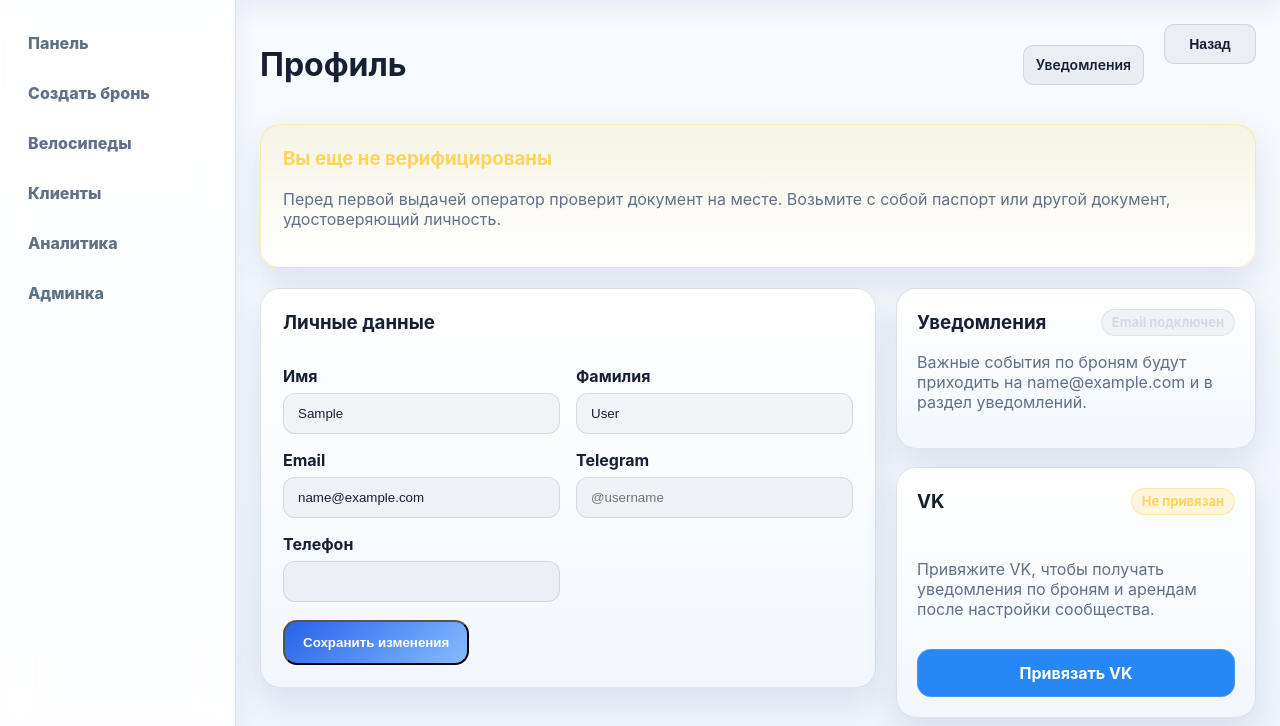
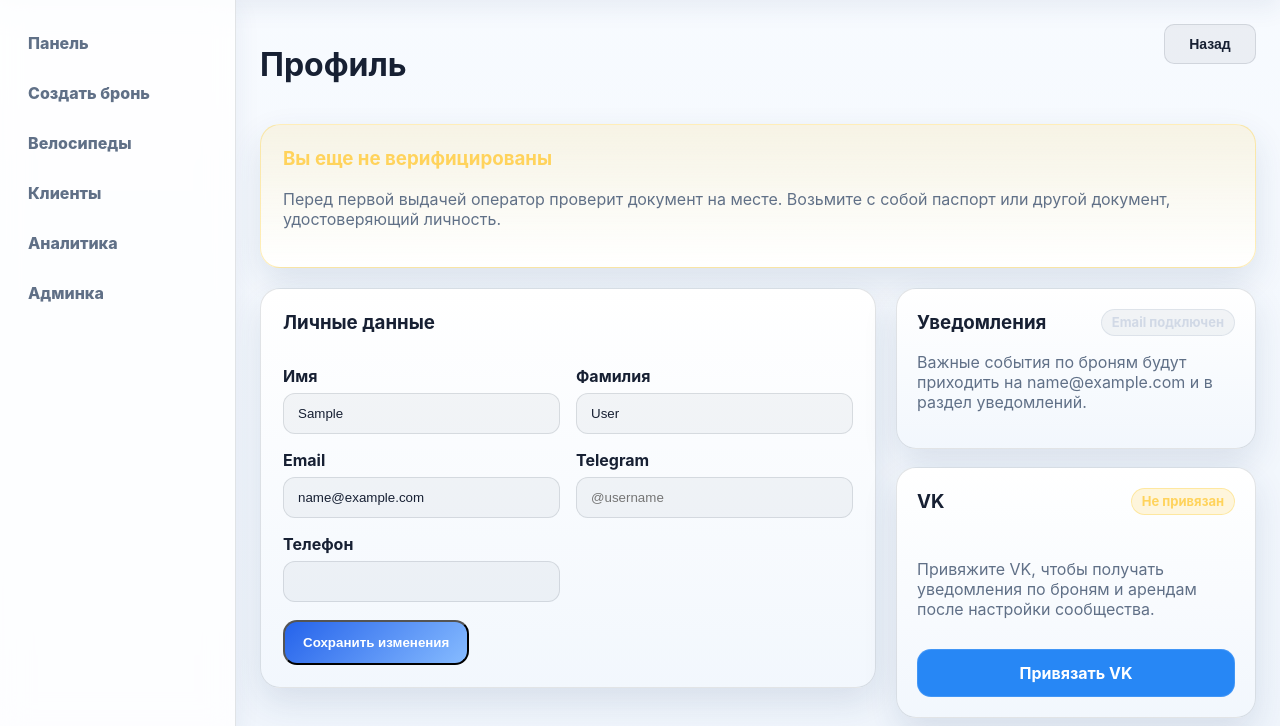
Before and after one commit to denchikslazieeet/velorent_system, a Django app: page /accounts/profile/ in a window 1280 px wide. Shown: the part 73-799 px from the top of the page. Run offline with Django 5.2, Linux system fonts and the light colour scheme; the visitor is signed in with stand-in values (Sample User, id 1); data that the repository does not hold is empty.

Commit message:
Remove duplicate profile notifications link

```diff
--- a/templates/accounts/profile.html
+++ b/templates/accounts/profile.html
@@ -7,7 +7,6 @@
         <div>
             <h1>Профиль</h1>
         </div>
-        <a href="{% url 'notifications' %}" class="btn btn-secondary btn-sm">Уведомления</a>
     </div>
 </div>
 
```
